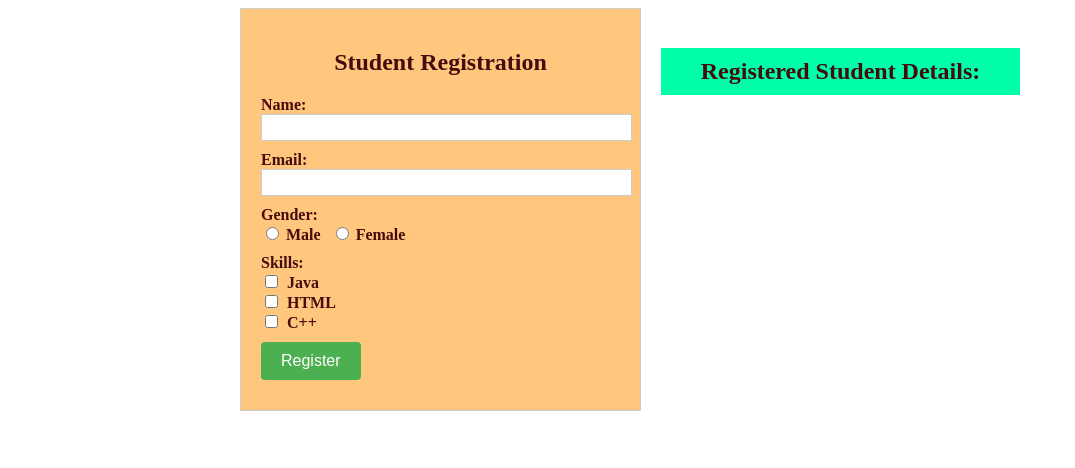
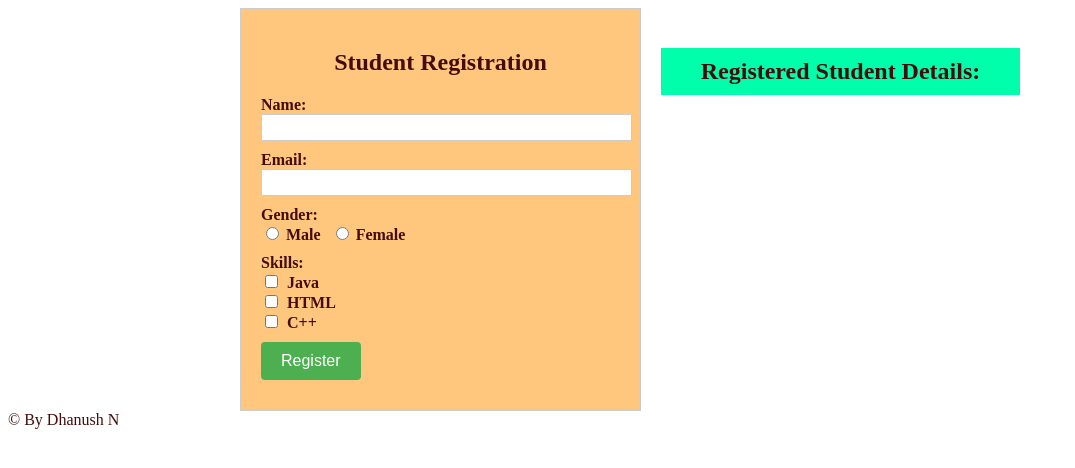
Before and after one commit to DhanushAKian/LGMVIP-Web-Task-02, a plain HTML site: page index.html in a window 1280 px wide. Shown: the whole page, without its empty margins (0-1075 px from the left). Drawn offline with Linux system fonts and the light colour scheme.

Commit message:
Update index.html

```diff
--- a/index.html
+++ b/index.html
@@ -57,6 +57,7 @@
       <div id="output"></div>
     </div>
   </div>
+  <div class="credits">&copy; By Dhanush N</div>
 
   <script>document.getElementById("registrationForm").addEventListener("submit", function(event) {
     event.preventDefault();
```
